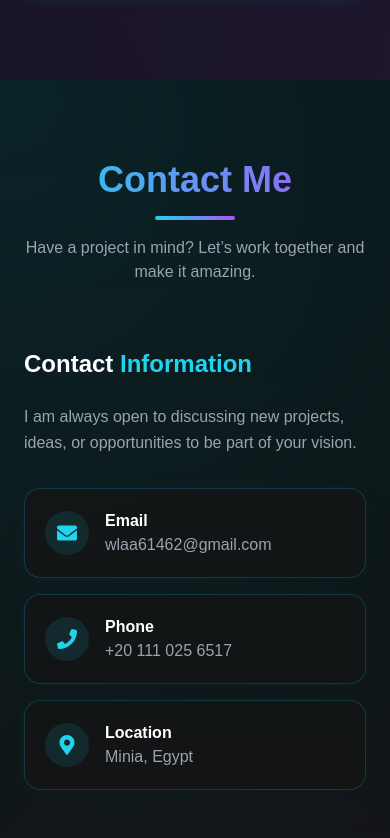
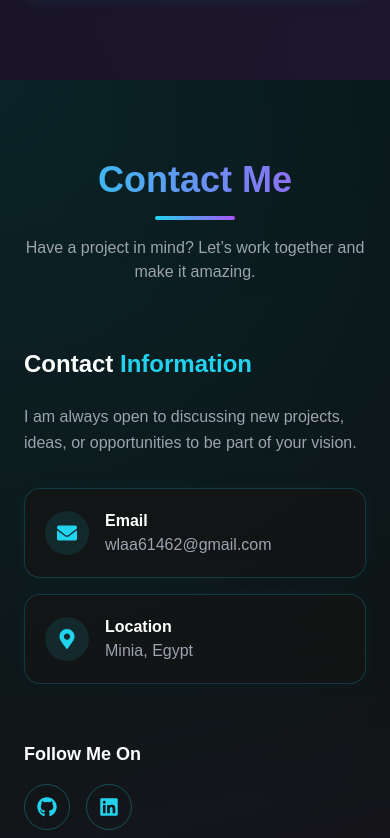
Before and after one commit to Walaahmed/Portfolio, a React (Vite) app: page / in a window 390 px wide. Shown: the part 11162-12000 px from the top of the page. Built offline with nearby package versions, Linux system fonts and the light colour scheme.

Commit message:
Remove phone contact details from Contact component
Commented out the phone contact information and its icon.

```diff
--- a/src/Components/Contact/Contact.jsx
+++ b/src/Components/Contact/Contact.jsx
@@ -1,7 +1,7 @@
 import { useState } from "react";
 import {
   FaEnvelope,
-  FaPhone,
+  // FaPhone,
   FaMapMarkerAlt,
   FaGithub,
   FaLinkedin,
@@ -25,12 +25,12 @@ const Contact = () => {
       value: "wlaa61462@gmail.com",
       href: "mailto:wlaa61462@gmail.com",
     },
-    {
-      icon: <FaPhone className="text-cyan-400 text-xl" />,
-      title: "Phone",
-      value: "+20 111 025 6517",
-      href: "tel:+201110256517",
-    },
+    // {
+    //   icon: <FaPhone className="text-cyan-400 text-xl" />,
+    //   title: "Phone",
+    //   value: "+20 111 025 6517",
+    //   href: "tel:+201110256517",
+    // },
     {
       icon: <FaMapMarkerAlt className="text-cyan-400 text-xl" />,
       title: "Location",
```
